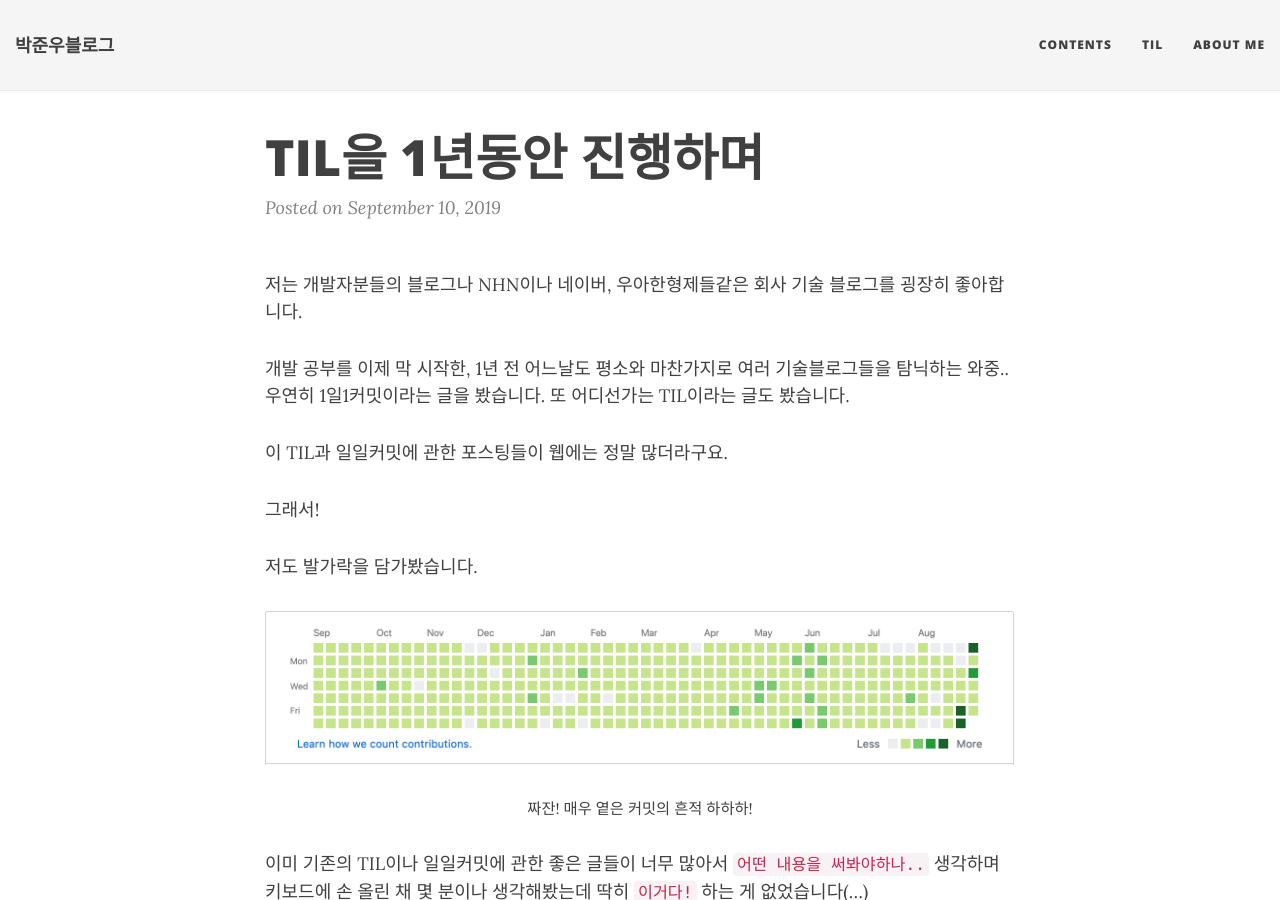
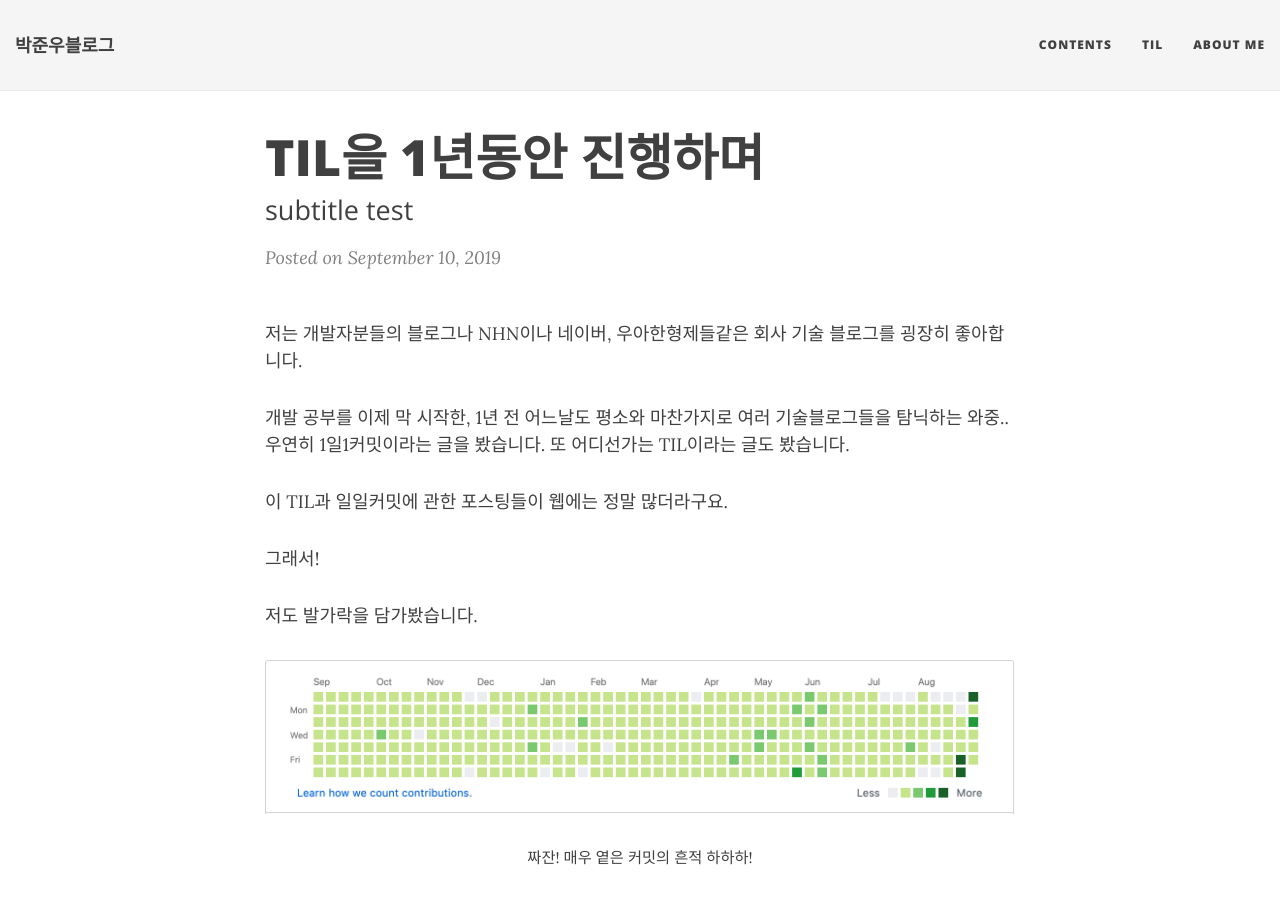
Before and after one commit to JUNWOO45/junwoo45.github.io.archived, a Jekyll site: the page built from _posts/2019-09-10-til_후기.md, in a window 1280 px wide and 900 px high. Built offline with Jekyll 4.4.1, drawn with Linux system fonts in a browser that asks for light colours; nearby versions of some CDN libraries; comment, search, counter and statistics services are not loaded.

Commit message:
subtitle 테스트

```diff
--- a/_posts/2019-09-10-til_후기.md
+++ b/_posts/2019-09-10-til_후기.md
@@ -1,6 +1,7 @@
 ---
 layout: post
 title: TIL을 1년동안 진행하며
+subtitle: subtitle test
 tags: [ETC]
 comments: true
 ---
```
